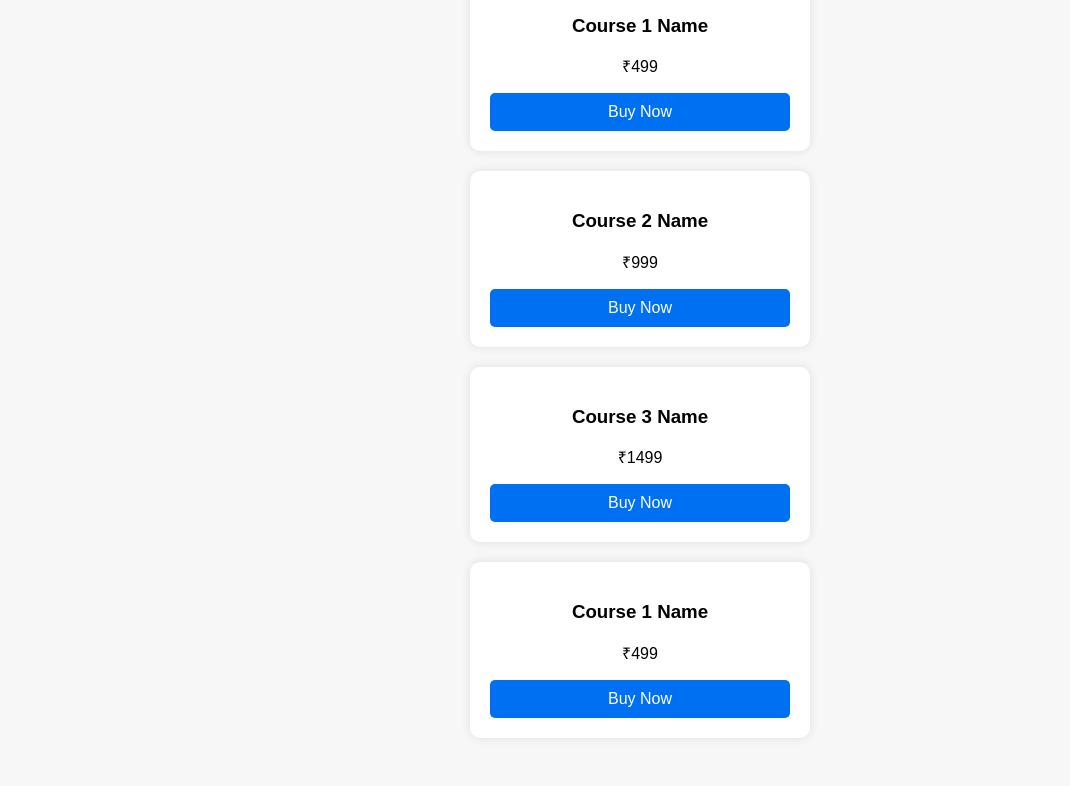
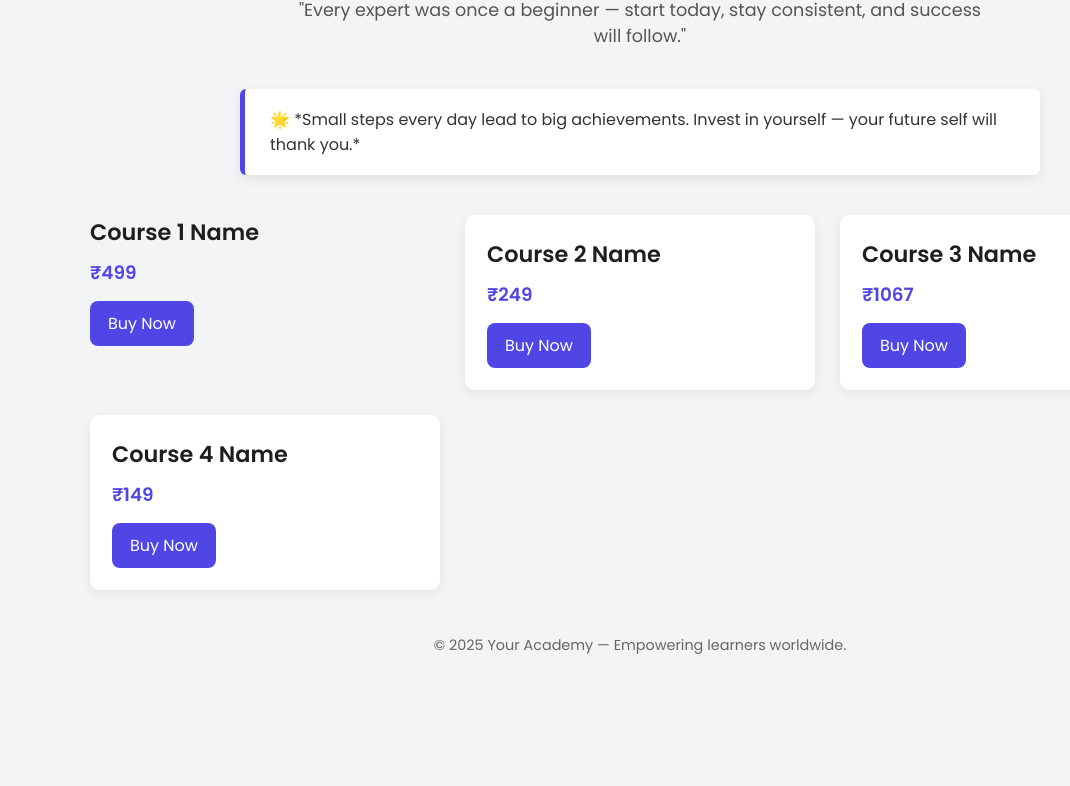
Before and after one commit to MokshJindal/Avittam, a plain HTML site: page index.html in a window 1280 px wide. Shown: the part 120-906 px from the top of the page, without its empty margins (0-1070 px from the left). After the commit the page ends 816 px from the top, so only its background shows below. Drawn offline with Linux system fonts and the light colour scheme.

Commit message:
Update index.html

```diff
--- a/index.html
+++ b/index.html
@@ -1,47 +1,180 @@
 <!DOCTYPE html>
-<html>
+<html lang="en">
 <head>
+    <meta charset="UTF-8" />
+    <meta name="viewport" content="width=device-width, initial-scale=1.0" />
     <title>My Courses</title>
+
+    <!-- Google Fonts -->
+    <link href="https://fonts.googleapis.com/css2?family=Poppins:wght@300;400;600&display=swap" rel="stylesheet" />
+
     <style>
-        body { font-family: Arial; padding: 20px; background: #f7f7f7; }
-        .card {
-            background: white; padding: 20px; margin: 20px auto;
-            border-radius: 10px; width: 300px; text-align: center;
-            box-shadow: 0 0 10px rgba(0,0,0,0.1);
+        * {
+            margin: 0;
+            padding: 0;
+            box-sizing: border-box;
+            font-family: "Poppins", sans-serif;
         }
-        a.button {
-            display: block; background: #0070f3; color: white; padding: 10px;
-            border-radius: 5px; text-decoration: none; margin-top: 10px;
+
+        body {
+            background: #f3f4f6;
+            color: #222;
+            padding: 40px;
+            display: flex;
+            justify-content: center;
+        }
+
+        .container {
+            max-width: 1100px;
+            width: 100%;
+            animation: fadeIn 1s ease;
+        }
+
+        @keyframes fadeIn {
+            from { opacity: 0; transform: translateY(20px); }
+            to { opacity: 1; transform: translateY(0); }
+        }
+
+        header {
+            text-align: center;
+            margin-bottom: 30px;
+        }
+
+        header h1 {
+            font-size: 2.8rem;
+            margin-bottom: 10px;
+            font-weight: 600;
+            color: #1a1a1a;
+        }
+
+        header p {
+            font-size: 1.1rem;
+            color: #555;
+            max-width: 700px;
+            margin: 0 auto;
+        }
+
+        .motivation-box {
+            background: #ffffff;
+            padding: 18px 25px;
+            border-left: 5px solid #4f46e5;
+            border-radius: 6px;
+            margin: 40px auto;
+            max-width: 800px;
+            box-shadow: 0 4px 12px rgba(0,0,0,0.08);
+            font-size: 1rem;
+            color: #333;
+            animation: slideIn 0.8s ease;
+        }
+
+        @keyframes slideIn {
+            from { opacity: 0; transform: translateX(-20px); }
+            to { opacity: 1; transform: translateX(0); }
+        }
+
+        .course-grid {
+            display: grid;
+            grid-template-columns: repeat(auto-fit, minmax(290px, 1fr));
+            gap: 25px;
+            margin-top: 25px;
+        }
+
+        .course-card {
+            background: #ffffff;
+            border-radius: 10px;
+            padding: 22px;
+            box-shadow: 0 3px 12px rgba(0,0,0,0.07);
+            transition: 0.3s ease;
+        }
+
+        .course-card:hover {
+            transform: translateY(-5px);
+            box-shadow: 0 6px 20px rgba(0,0,0,0.12);
+        }
+
+        .course-title {
+            font-size: 1.4rem;
+            font-weight: 600;
+            color: #1e1e1e;
+            margin-bottom: 10px;
+        }
+
+        .price {
+            color: #4f46e5;
+            font-weight: 600;
+            margin-bottom: 15px;
+            font-size: 1.15rem;
+        }
+
+        .buy-btn {
+            display: inline-block;
+            padding: 10px 18px;
+            background: #4f46e5;
+            color: #fff;
+            text-decoration: none;
+            border-radius: 8px;
+            font-weight: 500;
+            transition: 0.3s ease;
+        }
+
+        .buy-btn:hover {
+            background: #4338ca;
+        }
+
+        footer {
+            text-align: center;
+            margin-top: 45px;
+            font-size: 0.9rem;
+            color: #666;
         }
     </style>
 </head>
 <body>
+    <div class="container">
+        <header>
+            <h1>Grow Your Skills. Build Your Future.</h1>
+            <p>"Every expert was once a beginner — start today, stay consistent, and success will follow."</p>
+        </header>
 
-<h2>My Courses</h2>
+        <div class="motivation-box">
+            🌟 *Small steps every day lead to big achievements. Invest in yourself — your future self will thank you.*
+        </div>
 
-<div class="card">
-    <h3>Course 1 Name</h3>
-    <p>₹499</p>
-    <a href="https://rzp.io/rzp/talk-to-saksham" class="button">Buy Now</a>
-</div>
+        <div class="course-grid">
 
-<div class="card">
-    <h3>Course 2 Name</h3>
-    <p>₹999</p>
-    <a href="https://rzp.io/rzp/unlimited-time" class="button">Buy Now</a>
-</div>
+            <!-- COURSE 1 -->
+            <div class="1-on-1 Session With Saksham">
+                <h2 class="course-title">Course 1 Name</h2>
+                <p class="price">₹499</p>
+                <a href="https://pages.razorpay.com/talk-to-saksham" class="buy-btn" target="_blank">Buy Now</a>
+            </div>
 
-<div class="card">
-    <h3>Course 3 Name</h3>
-    <p>₹1499</p>
-    <a href="https://rzp.io/rzp/rank-booster" class="button">Buy Now</a>
-</div>
+            <!-- COURSE 2 -->
+            <div class="course-card">
+                <h2 class="course-title">Course 2 Name</h2>
+                <p class="price">₹249</p>
+                <a href="https://pages.razorpay.com/unlimited-time" class="buy-btn" target="_blank">Buy Now</a>
+            </div>
 
-  <div class="card">
-    <h3>Course 1 Name</h3>
-    <p>₹499</p>
-    <a href="https://rzp.io/rzp/jee-clarity-session" class="button">Buy Now</a>
-</div>
+            <!-- COURSE 3 -->
+            <div class="course-card">
+                <h2 class="course-title">Course 3 Name</h2>
+                <p class="price">₹1067</p>
+                <a href="https://pages.razorpay.com/rank-booster" class="buy-btn" target="_blank">Buy Now</a>
+            </div>
 
+            <!-- COURSE 4 -->
+            <div class="course-card">
+                <h2 class="course-title">Course 4 Name</h2>
+                <p class="price">₹149</p>
+                <a href="https://pages.razorpay.com/jee-clarity-session" class="buy-btn" target="_blank">Buy Now</a>
+            </div>
+
+        </div>
+
+        <footer>
+            © 2025 Your Academy — Empowering learners worldwide.
+        </footer>
+    </div>
 </body>
 </html>
```
